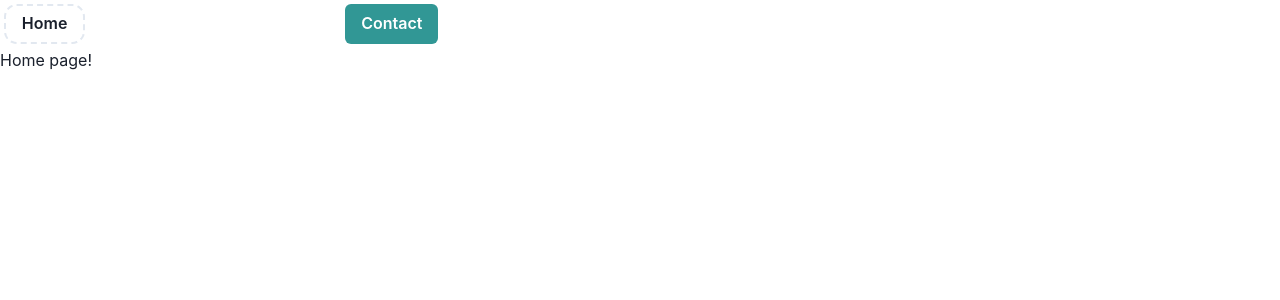
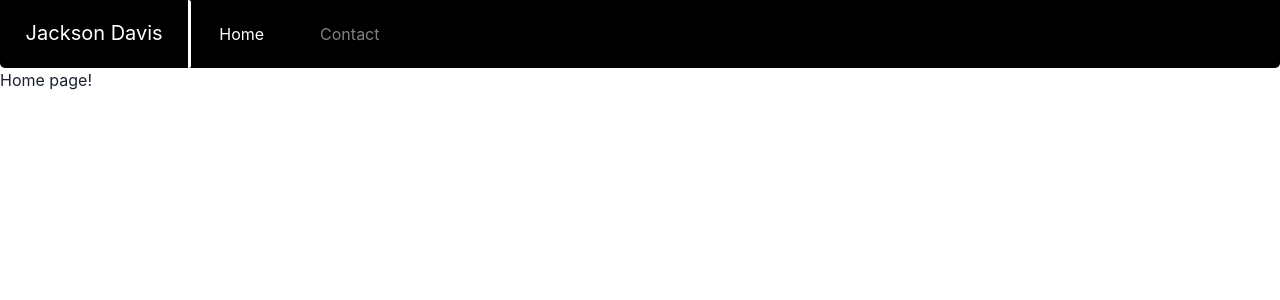
Before and after one commit to JackAvis/Personal-Site, a React (Create React App) app: page / in a window 1280 px wide. Shown: the top 300 px of the page. Built offline with nearby package versions, Linux system fonts and the light colour scheme.

Commit message:
Navbar iteration

```diff
--- a/src/App.tsx
+++ b/src/App.tsx
@@ -1,7 +1,7 @@
 import React from 'react';
 import logo from './logo.svg';
 import './App.css';
-import Navbar from './components/Navbar'
+import Navbar from './components/Navbar/Navbar'
 import Home from './pages/Home'
 import Contact from './pages/Contact'
 import { BrowserRouter as Router, Route, Routes} from 'react-router-dom';
--- a/src/components/Button.tsx
+++ b/src/components/Button.tsx
@@ -1,18 +1,12 @@
-import { defineStyle, defineStyleConfig } from '@chakra-ui/react'
+import {defineStyle, defineStyleConfig } from '@chakra-ui/react'
 
 //custom button variants
+const outline = defineStyle({
 
-const outline = defineStyle({
-  border: '2px dashed',
-  borderRadius: '1vw',
-  fontWeight: 'semibold',
-  color: 'facebook'
 })
 
 const test = defineStyle({
-    border: '2px dashed',
-    borderRadius: 0,
-    colorScheme: 'facebook'
+
 })
 
 export const buttonTheme = defineStyleConfig({
--- a/src/components/Navbar.tsx
+++ /dev/null
@@ -1,26 +0,0 @@
-  import { useNavigate } from "react-router-dom";
-  import { Button, Stack } from '@chakra-ui/react'
-
-function Navbar() {
-    let navigate = useNavigate();
-    const navigateContact = () =>{
-        navigate('contact');
-    }
-    const navigateHome = () =>{
-        navigate('/');
-    }
-    return (
-        <nav className='navbar' color='navy'>
-            <div className="links">
-                <Stack direction='row' spacing='20vw' align='center'>
-                    <Button onClick ={navigateHome} variant='outline' margin='.3vw'>Home</Button>
-                    <Button onClick ={navigateContact} colorScheme='teal'>Contact</Button>
-                </Stack>
-            </div>
-        </nav>
-    )
-
-
-};
-
-export default Navbar;
--- /dev/null
+++ b/src/components/Navbar/Navbar.css
@@ -0,0 +1,44 @@
+.navbar {
+    background-color: black;
+    border-bottom-left-radius: 5px;
+    border-bottom-right-radius: 5px;
+}
+
+.Name{
+    padding: .1vw;
+    font-size: 2.5vh;
+    text-align: center;
+    margin-top: 2.1vh;
+    margin-bottom: auto;
+    padding-left: 2vw;
+    padding-right: 2vw;
+    color: white;
+}
+.NameBox{
+    text-align: center;
+    border-left: 5px;
+    border-top: 2px;
+    border-bottom: 2px;
+    border-width: 3px;
+    border-radius: 2.5px;
+    border-color: white;
+}
+.menuOption {
+    margin: 2vh;
+    font-size: 2vh;
+    transition: color 0.75s ease;
+    transition: border-color .75s ease;
+    border-color: black;
+    border-width: 2px;
+    border-radius: 11px;
+    padding: .5vh;
+    padding-left: 10px;
+    padding-right: 10px;
+    color: grey;
+}
+
+.menuOption:hover {
+    color: white;
+    cursor: pointer;
+    border-color: white;
+}
--- /dev/null
+++ b/src/components/Navbar/Navbar.tsx
@@ -0,0 +1,34 @@
+import { useNavigate } from "react-router-dom";
+import { useState } from 'react';
+import "./Navbar.css"
+import { Box, Flex } from '@chakra-ui/react'
+import { stringify } from "querystring";
+function Navbar() {
+    const [optionSelected, setOptionSelected] = useState('Home');
+    let navigate = useNavigate();
+    const navigateToPage = (text: string, page: string) => {
+        navigate(page);
+        setOptionSelected(text);
+    }
+    const createOption = (color: string, text: string, page: string) => {
+        return (<Box
+            color={color}
+            className="menuOption"
+            onClick={() => navigateToPage(text, page)}
+        >
+            {text}
+        </Box>)
+    }
+
+    return (
+        <nav className='navbar'>
+            <Flex>
+                <Box className="NameBox"> <Box className="Name">Jackson Davis</Box></Box>
+                {optionSelected === 'Home' ? createOption("white", "Home", "/") : createOption("grey", "Home", "/")}
+                {optionSelected === 'Contact' ? createOption("white", "Contact", "contact") : createOption("grey", "Contact", "contact")}
+            </Flex>
+        </nav>
+    )
+};
+
+export default Navbar;
```
